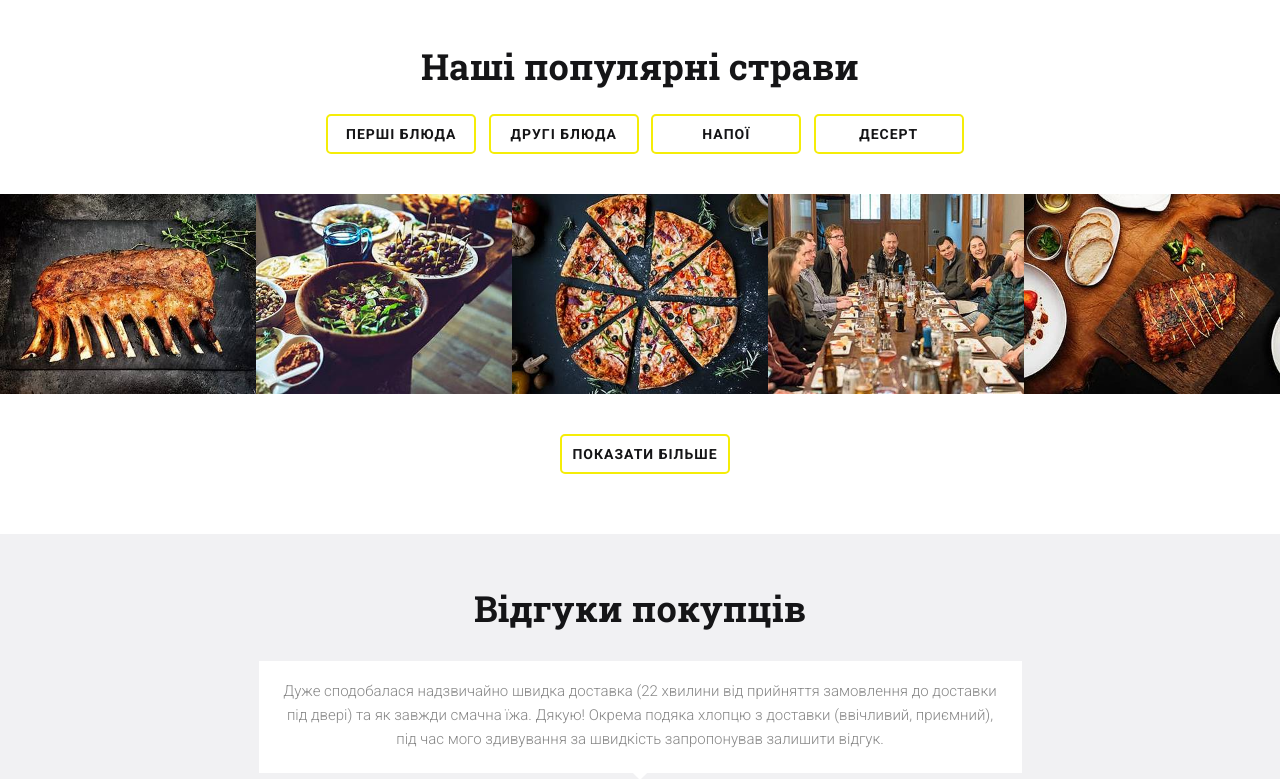
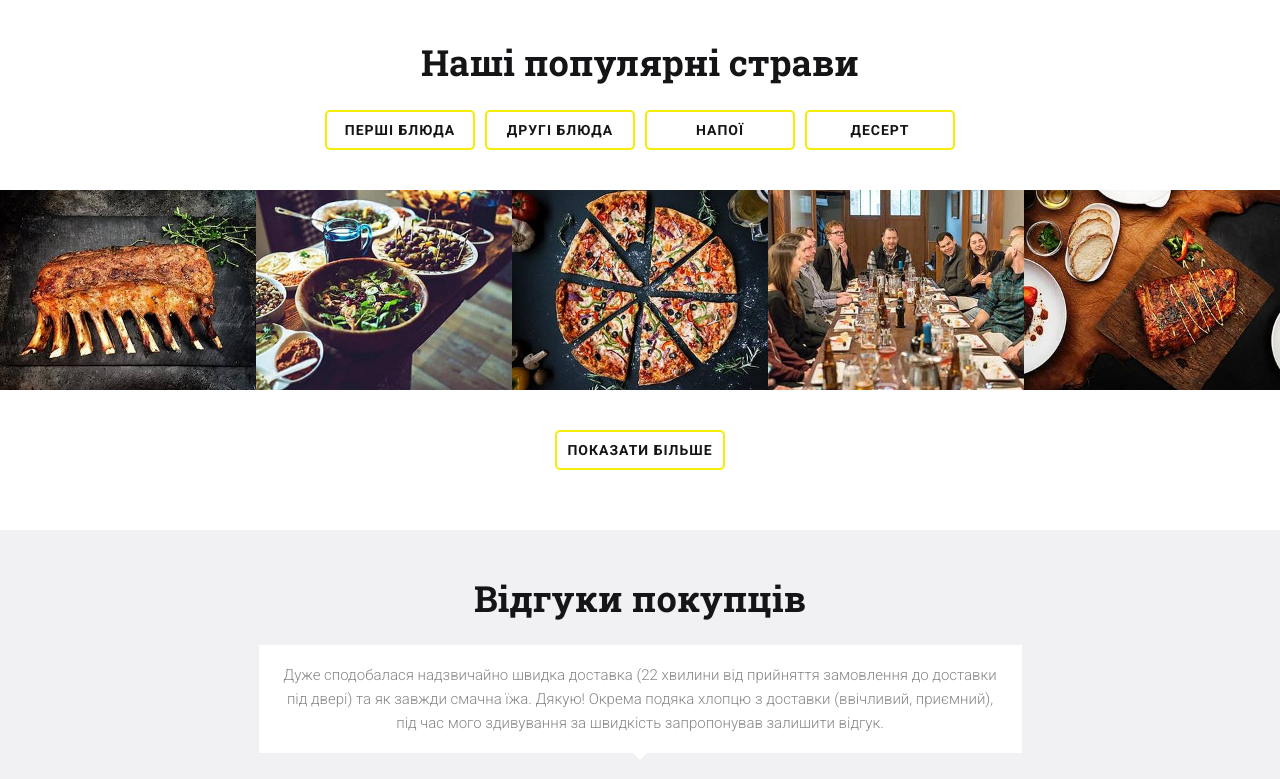
Before and after one commit to Aaronerio/EatMe, a plain HTML site: page index.html in a window 1280 px wide. Shown: the part 1521-2300 px from the top of the page. Drawn offline with Linux system fonts and the light colour scheme.

Commit message:
adapted till reviews

```diff
--- a/css/style.css
+++ b/css/style.css
@@ -1,5 +1,5 @@
 html {
-    font-size: 7px;
+    font-size: 8px;
     cursor: url(../images/cursor.cur), default;
 }
 
@@ -19,6 +19,10 @@ ul {
 
 figure {
     margin: 0;
+}
+
+img {
+    vertical-align: bottom;
 }
 
 .wrapper {
@@ -198,10 +202,6 @@ figure {
 
 }
 
-/* .head_menu li {
-    margin-left: 30px;
-} */
-
 .head_menu a:after {
     content: '';
     position: absolute;
@@ -271,16 +271,6 @@ figure {
     background-color: white;
 }
 
-.first {
-    padding-right: 50px;
-}
-
-.second,
-.drinks,
-.desert {
-    display: none;
-}
-
 .arrowleft,
 .arrowright {
     display: none;
@@ -325,6 +315,7 @@ figure {
     padding: 60px 0;
     column-gap: 30px;
     flex-wrap: wrap;
+    justify-content: center;
 }
 
 .advantage {
@@ -437,9 +428,9 @@ figure {
 .dishes a {
     background-color: #ffffff;
     font-size: 1.4rem;
-    margin-left: 10px;
     min-width: 150px;
     padding: 10px;
+    max-width: 395px;
 }
 
 .more a:hover,
@@ -447,17 +438,26 @@ figure {
     background-color: #f5ed07;
 }
 
+.dishes .flex {
+    justify-content: center;
+    flex-wrap: wrap;
+    column-gap: 10px;
+    row-gap: 10px;
+}
+
 .izha {
     display: flex;
+    flex-wrap: wrap;
+    justify-content: center;
 }
 
 .izha img {
-    width: 20%;
+    width: 100%;
 }
 
 .more {
     text-align: center;
-    padding: 40px 0 60px 0;
+    padding: 4rem 0 6rem 0;
 }
 
 .reviews {
@@ -473,14 +473,14 @@ figure {
     font-weight: 700;
     font-family: "Roboto Slab";
     margin-top: 0;
+    line-height: 1em;
 }
 
 .comment {
     background-color: white;
     max-width: 727px;
-    height: 76px;
     font-size: 1.5rem;
-    line-height: 24px;
+    line-height: 1.6em;
     color: #878787;
     font-weight: 300;
     font-family: "Roboto";
@@ -740,19 +740,21 @@ footer h2 {
     justify-content: start;
 }
 
-@media screen and (min-width: 676px) {
+@media screen and (max-width: 426px) {
+    .more a,
+    .dishes a {
+        width: 100%;
+    }
+}
 
-    .second,
-    .drinks,
-    .desert {
-        display: inline-block;
+@media screen and (min-width: 425px) {
+    .izha {
+        row-gap: 15px;
+        column-gap: 15px;
     }
 }
 
 @media screen and (min-width: 768px) {
-    html {
-        /* font-size: 8.5px; */
-    }
 
     .hamburger {
         display: none;
@@ -771,11 +773,26 @@ footer h2 {
         flex-direction: row;
         justify-content: space-between;
     }
+
+
 }
 
 @media screen and (min-width: 1200px) {
     html {
         font-size: 10px;
+    }
+
+    .advantages {
+        justify-content: space-between;
+    }
+
+    .dishes_wrap {
+        width: 20%;
+    }
+
+    .izha {
+        row-gap: 0;
+        column-gap: 0;
     }
 }
 
@@ -786,3 +803,7 @@ footer h2 {
         display: inline;
     }
 }
+
+@media screen and (min-width: 1920px) {
+
+}
--- a/index.html
+++ b/index.html
@@ -120,18 +120,20 @@
         <section class="dishes">
             <div class="wrapper">
                 <h2>Наші популярні страви</h2>
-                <a class="button first" href="">Перші блюда</a>
-                <a class="button second" href="">Другі блюда</a>
-                <a class="button drinks" href="">Напої</a>
-                <a class="button desert" href="">Десерт</a>
+                <div class="flex">
+                    <a class="button" href="">Перші блюда</a>
+                    <a class="button" href="">Другі блюда</a>
+                    <a class="button" href="">Напої</a>
+                    <a class="button" href="">Десерт</a>
+                </div>
             </div>
         </section>
         <div class="izha">
-            <img src="images/rebra.jpg" alt="жарені ребра">
-            <img src="images/salat.jpg" alt="салати">
-            <img src="images/pizza.jpg" alt="піца">
-            <img src="images/people.jpg" alt="люди за столом">
-            <img src="images/steak.jpg" alt="стейк вел дон">
+            <div class="dishes_wrap"><img src="images/rebra.jpg" alt="жарені ребра"></div>
+            <div class="dishes_wrap"><img src="images/salat.jpg" alt="салати"></div>
+            <div class="dishes_wrap"><img src="images/pizza.jpg" alt="піца"></div>
+            <div class="dishes_wrap"><img src="images/people.jpg" alt="люди за столом"></div>
+            <div class="dishes_wrap"><img src="images/steak.jpg" alt="стейк вел дон"></div>
         </div>
         <div class="more">
             <div class="wrapper">
```
